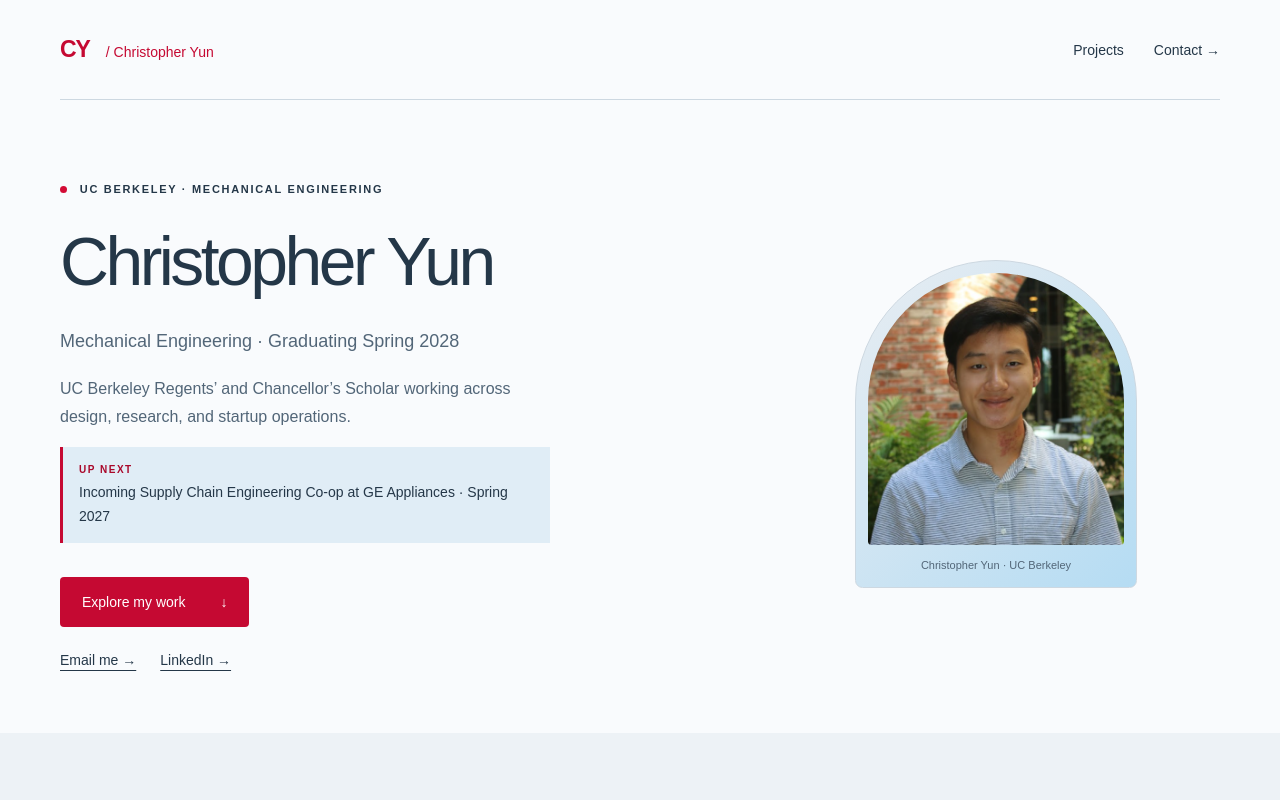
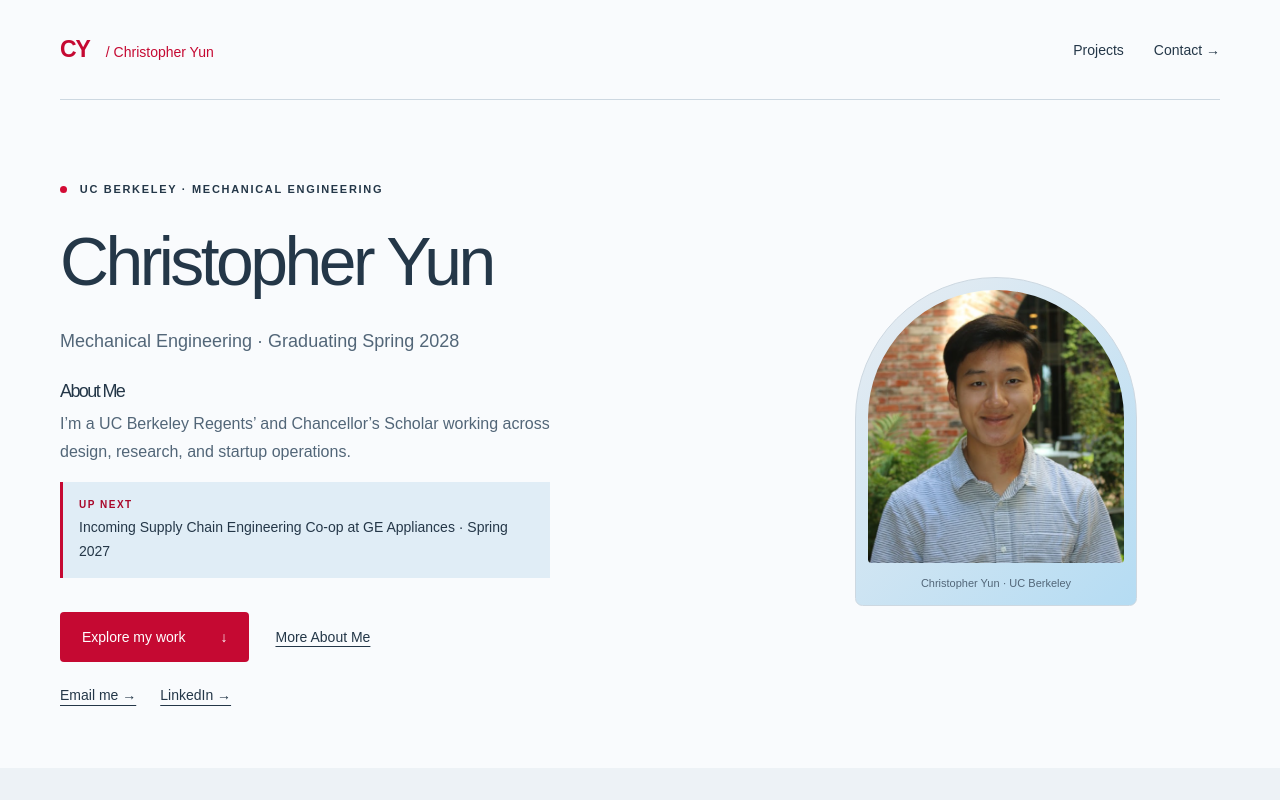
Before and after one commit to christopheryun209-web/Chris-s-Portfolio-Website, a plain HTML site: page index.html in a window 1280 px wide. Shown: the top 800 px of the page. Drawn offline with Linux system fonts and the light colour scheme.

Commit message:
Move About Me into the homepage introduction

```diff
--- a/index.html
+++ b/index.html
@@ -8,8 +8,10 @@
   <title>Christopher Yun | Engineering Portfolio</title>
   <link rel="stylesheet" href="style.css?v=front-portrait-7">
   <style>
-    .footer-links { display: flex; flex-wrap: wrap; gap: 12px 20px; }
-    .footer-links a:hover { text-decoration: underline; }
+    .hero-about h2 { margin: 24px 0 0; font-size: 18px; }
+    .hero-about .hero-bio { margin-top: 8px; }
+    .hero .actions { flex-wrap: wrap; }
+    .hero .actions .text-link { text-decoration: underline; text-underline-offset: 4px; }
   </style>
 </head>
 <body>
@@ -24,9 +26,12 @@
         <p class="eyebrow"><span class="status-dot"></span> UC Berkeley · Mechanical Engineering</p>
         <h1 id="hero-title">Christopher Yun</h1>
         <p class="intro">Mechanical Engineering · Graduating Spring 2028</p>
-        <p class="hero-bio">UC Berkeley Regents’ and Chancellor’s Scholar working across design, research, and startup operations.</p>
+        <section class="hero-about" aria-labelledby="about-title">
+          <h2 id="about-title">About Me</h2>
+          <p class="hero-bio">I’m a UC Berkeley Regents’ and Chancellor’s Scholar working across design, research, and startup operations.</p>
+        </section>
         <p class="career-note"><strong>Up next</strong> Incoming Supply Chain Engineering Co-op at GE Appliances · Spring 2027</p>
-        <div class="actions"><a class="button" href="#projects">Explore my work <span aria-hidden="true">&darr;</span></a></div>
+        <div class="actions"><a class="button" href="#projects">Explore my work <span aria-hidden="true">&darr;</span></a><a class="text-link" href="beyond-engineering.html">More About Me</a></div>
         <div class="hero-contact" id="contact"><a href="mailto:christopheryun209@gmail.com">Email me &rarr;</a><a href="https://www.linkedin.com/in/christopher-yun-35905a336/" target="_blank" rel="noopener noreferrer">LinkedIn &rarr;</a></div>
       </div>
       <div class="hero-portrait"><img src="assets/images/Christopher%20Yun%20Linkedin%20Photo.png" alt="Christopher Yun" width="282" height="300" fetchpriority="high"><p>Christopher Yun · UC Berkeley</p></div>
@@ -45,7 +50,7 @@
     </div></section>
 
   </main>
-  <footer class="wrap"><span>Christopher Yun · Engineering Portfolio</span><div class="footer-links"><a href="beyond-engineering.html">Beyond Engineering</a><a href="#home">Back to top ↑</a></div></footer>
+  <footer class="wrap"><span>Christopher Yun · Engineering Portfolio</span><a href="#home">Back to top ↑</a></footer>
   <script src="gallery.js?v=1" defer></script>
 </body>
 </html>
```
